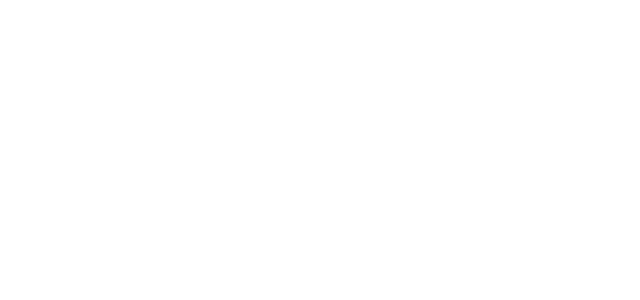
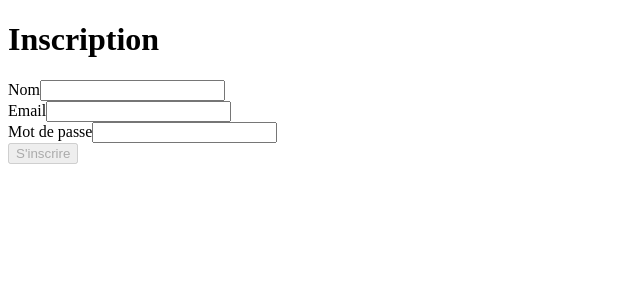
Before and after one commit to nolanjean/bibliotheque-front, an Angular app: page /register in a window 1280 px wide. Before the commit this address led to /. Shown: the top 300 px of the page, without its empty margins (0-640 px from the left). Built offline with nearby package versions, Linux system fonts and the light colour scheme.

Commit message:
feat(auth): ajouter l'inscription et la déconnexion

```diff
--- a/src/app/app.html
+++ b/src/app/app.html
@@ -1 +1,5 @@
+@if (authService.estConnecte()) {
+  <button (click)="logout()">Se déconnecter</button>
+}
+
 <router-outlet />
--- a/src/app/app.routes.ts
+++ b/src/app/app.routes.ts
@@ -1,9 +1,11 @@
 import { Routes } from '@angular/router';
 import { LivreListe } from './features/livres/livre-liste/livre-liste';
 import { Login } from './features/auth/login/login';
+import { Register } from './features/auth/register/register';
 
 export const routes: Routes = [
   { path: 'livres', component: LivreListe },
   { path: 'login', component: Login },
+  { path: 'register', component: Register },
   { path: '', redirectTo: 'livres', pathMatch: 'full' },
 ];
--- a/src/app/app.ts
+++ b/src/app/app.ts
@@ -1,5 +1,6 @@
-import { Component, signal } from '@angular/core';
-import { RouterOutlet } from '@angular/router';
+import { Component, inject } from '@angular/core';
+import { RouterOutlet, Router } from '@angular/router';
+import { AuthService } from './core/auth';
 
 @Component({
   imports: [RouterOutlet],
@@ -7,4 +8,12 @@
   styleUrl: './app.css',
   templateUrl: './app.html',
 })
-export class App {}
+export class App {
+  protected authService = inject(AuthService);
+  private router = inject(Router);
+
+  logout(): void {
+    this.authService.logout();
+    this.router.navigate(['/login']);
+  }
+}
--- /dev/null
+++ b/src/app/features/auth/register/register.html
@@ -0,0 +1,27 @@
+<h1>Inscription</h1>
+
+<form [formGroup]="form" (ngSubmit)="onSubmit()">
+  <div>
+    <label for="nom">Nom</label>
+    <input id="nom" type="text" formControlName="nom" />
+  </div>
+
+  <div>
+    <label for="email">Email</label>
+    <input id="email" type="email" formControlName="email" />
+  </div>
+
+  <div>
+    <label for="motDePasse">Mot de passe</label>
+    <input id="motDePasse" type="password" formControlName="motDePasse" />
+    @if (form.controls.motDePasse.invalid && form.controls.motDePasse.touched) {
+      <p class="erreur-champ">6 caractères minimum.</p>
+    }
+  </div>
+
+  @if (erreur()) {
+    <p class="erreur">{{ erreur() }}</p>
+  }
+
+  <button type="submit" [disabled]="form.invalid">S'inscrire</button>
+</form>
--- /dev/null
+++ b/src/app/features/auth/register/register.ts
@@ -0,0 +1,43 @@
+import { Component, inject, signal } from '@angular/core';
+import { ReactiveFormsModule, FormBuilder, Validators } from '@angular/forms';
+import { Router } from '@angular/router';
+import { AuthService } from '../../../core/auth';
+
+@Component({
+  imports: [ReactiveFormsModule],
+  selector: 'app-register',
+  styleUrl: './register.css',
+  templateUrl: './register.html',
+})
+export class Register {
+  private fb = inject(FormBuilder);
+  private authService = inject(AuthService);
+  private router = inject(Router);
+
+  protected readonly erreur = signal<string | null>(null);
+
+  protected readonly form = this.fb.group({
+    nom: ['', Validators.required],
+    email: ['', [Validators.required, Validators.email]],
+    motDePasse: ['', [Validators.required, Validators.minLength(6)]],
+  });
+
+  onSubmit(): void {
+    if (this.form.invalid) {
+      return;
+    }
+
+    this.erreur.set(null);
+    const data = this.form.getRawValue() as { nom: string; email: string; motDePasse: string };
+
+    this.authService.register(data).subscribe({
+      next: () => {
+        this.authService.login({ email: data.email, motDePasse: data.motDePasse }).subscribe({
+          next: () => this.router.navigate(['/livres']),
+          error: () => this.router.navigate(['/login']),
+        });
+      },
+      error: () => this.erreur.set('Cet email est peut-être déjà utilisé.'),
+    });
+  }
+}
```
Also changed, not shown: src/app/features/auth/register/register.css (added), 1 other file (tests, documents, lock files or other folders).
